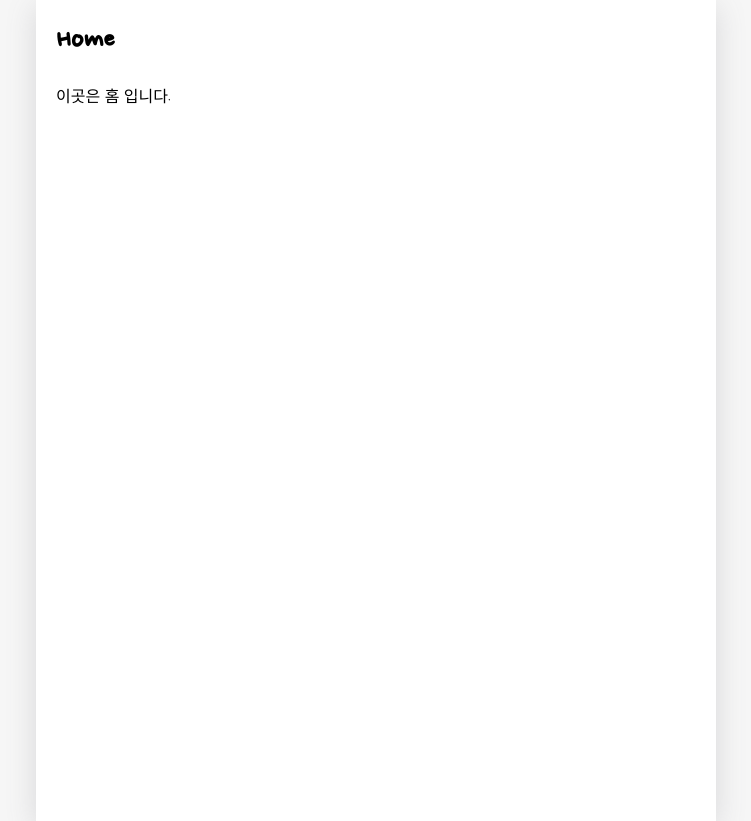
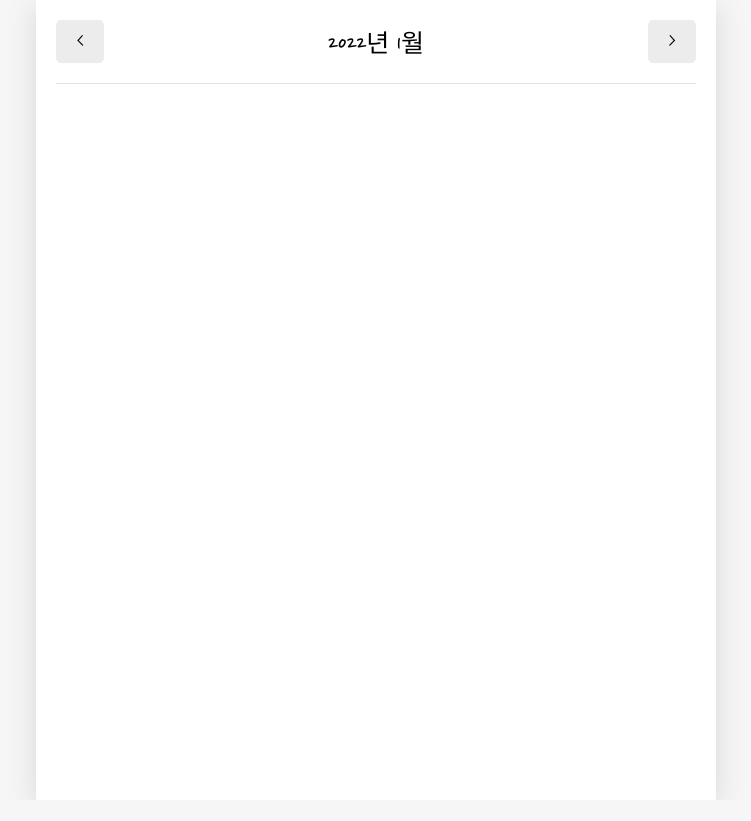
Before and after one commit to Camelllia/Emotion-Diary, a React (Create React App) app: page / in a window 1280 px wide. Shown: the whole page, without its empty margins (264-1015 px from the left). After the commit the page ends 800 px from the top, so only its background shows below. Built offline with nearby package versions, Linux system fonts and the light colour scheme; the HTML template or start-up script is replaced by a standard one; a web font is replaced by a local one.

Commit message:
Home Header
헤더에 날짜 보여주기, 날짜 앞, 뒤로 가기 구현

```diff
--- a/src/pages/Home.js
+++ b/src/pages/Home.js
@@ -1,8 +1,31 @@
+import { useState } from "react";
+
+import MyHeader from "../components/MyHeader";
+import MyButton from "../components/MyButton";
+
 const Home = () => {
+
+    const [curDate, setCurDate] = useState(new Date());
+    const headText = `${curDate.getFullYear()}년 ${curDate.getMonth() + 1}월`
+
+    const increaseMonth = () => {
+        setCurDate(
+            new Date(curDate.getFullYear(), curDate.getMonth() + 1, curDate.getDate())
+        );
+    };
+
+    const decreaseMonth = () => {
+        setCurDate(
+            new Date(curDate.getFullYear(), curDate.getMonth() - 1, curDate.getDate())
+        );
+    };
+
     return (
     <div>
-        <h1>Home</h1>
-        <p>이곳은 홈 입니다.</p>
+        <MyHeader headText={headText}
+        leftChild={<MyButton text={'<'} onClick={decreaseMonth}/>}
+        rightChild={<MyButton text={'>'} onClick={increaseMonth}/>}
+        />
     </div>
     );
 }
```
